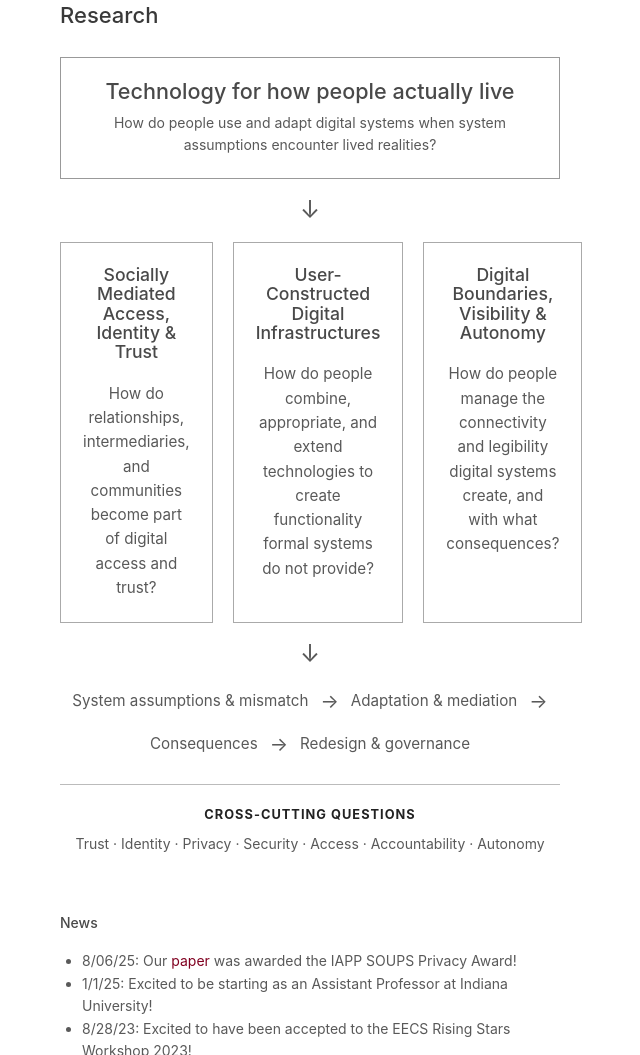
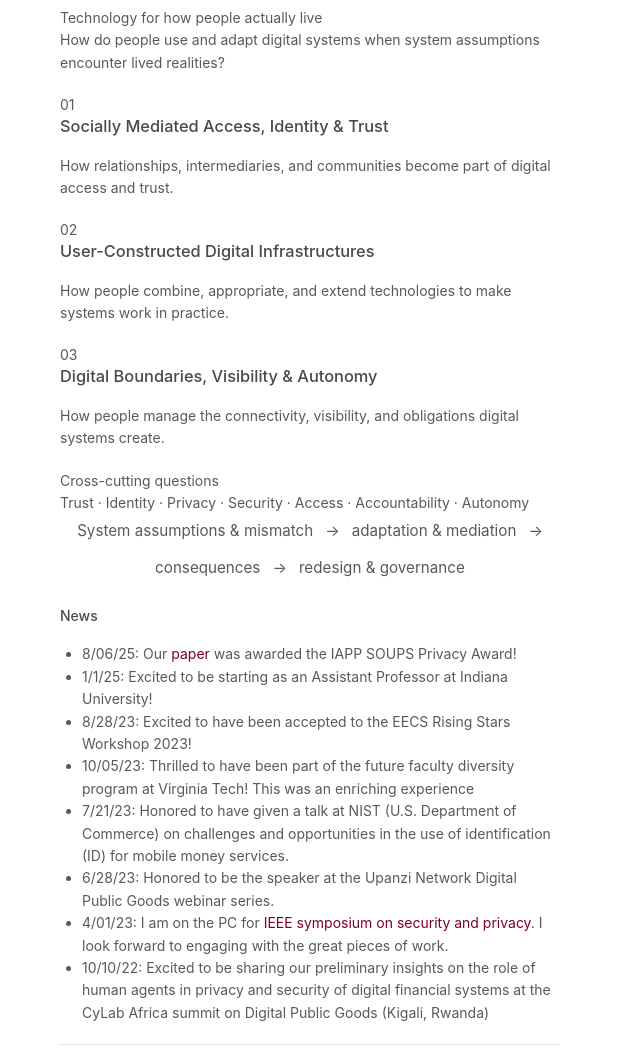
Before and after one commit to kawinita/kawinita.github.io, a plain HTML site: page index.html in a window 1280 px wide. Shown: the part 796-1851 px from the top of the page, without its empty margins (510-1150 px from the left). Drawn offline with Linux system fonts and the light colour scheme; some icons are missing.

Commit message:
Update index.html

```diff
--- a/index.html
+++ b/index.html
@@ -67,66 +67,75 @@
 
       <hr />
 
-      <section id="research" class="research-section">
+    <section id="research" class="research-map">
 
   <h2>Research</h2>
 
-  <div class="research-core">
-    <h3>Technology for how people actually live</h3>
+  <div class="research-trunk">
+    <div class="research-trunk-title">
+      Technology for how people actually live
+    </div>
     <p>
       How do people use and adapt digital systems when system assumptions
       encounter lived realities?
     </p>
   </div>
 
-  <div class="connector">↓</div>
+  <div class="research-branch-line"></div>
 
-  <div class="research-programs">
+  <div class="research-branches">
 
-    <div class="research-program">
-      <h3>Socially Mediated Access,<br>Identity &amp; Trust</h3>
+    <div class="research-branch">
+      <div class="research-number">01</div>
+      <div>
+        <h3>Socially Mediated Access, Identity &amp; Trust</h3>
         <p>
-        How do relationships, intermediaries, and communities become
-        part of digital access and trust?
+          How relationships, intermediaries, and communities become part
+          of digital access and trust.
         </p>
       </div>
+    </div>
 
-    <div class="research-program">
-      <h3>User-Constructed<br>Digital Infrastructures</h3>
+    <div class="research-branch">
+      <div class="research-number">02</div>
+      <div>
+        <h3>User-Constructed Digital Infrastructures</h3>
         <p>
-        How do people combine, appropriate, and extend technologies
-        to create functionality formal systems do not provide?
+          How people combine, appropriate, and extend technologies to make
+          systems work in practice.
         </p>
       </div>
+    </div>
 
-    <div class="research-program">
-      <h3>Digital Boundaries,<br>Visibility &amp; Autonomy</h3>
+    <div class="research-branch">
+      <div class="research-number">03</div>
+      <div>
+        <h3>Digital Boundaries, Visibility &amp; Autonomy</h3>
         <p>
-        How do people manage the connectivity and legibility digital
-        systems create, and with what consequences?
+          How people manage the connectivity, visibility, and obligations
+          digital systems create.
         </p>
+      </div>
     </div>
 
   </div>
 
-  <div class="connector">↓</div>
+  <div class="research-lens">
+    <div class="research-lens-label">Cross-cutting questions</div>
+    <div class="research-lens-items">
+      Trust · Identity · Privacy · Security · Access ·
+      Accountability · Autonomy
+    </div>
+  </div>
 
   <div class="research-process">
-    <span>System assumptions &amp; mismatch</span>
-    <span class="process-arrow">→</span>
-    <span>Adaptation &amp; mediation</span>
-    <span class="process-arrow">→</span>
-    <span>Consequences</span>
-    <span class="process-arrow">→</span>
-    <span>Redesign &amp; governance</span>
-  </div>
-
-  <div class="research-lenses">
-    <strong>Cross-cutting questions</strong>
-    <p>
-      Trust · Identity · Privacy · Security · Access ·
-      Accountability · Autonomy
-    </p>
+    System assumptions &amp; mismatch
+    <span>→</span>
+    adaptation &amp; mediation
+    <span>→</span>
+    consequences
+    <span>→</span>
+    redesign &amp; governance
   </div>
 
 </section>
```
Lines whose indentation alone changed are shown as unchanged.
